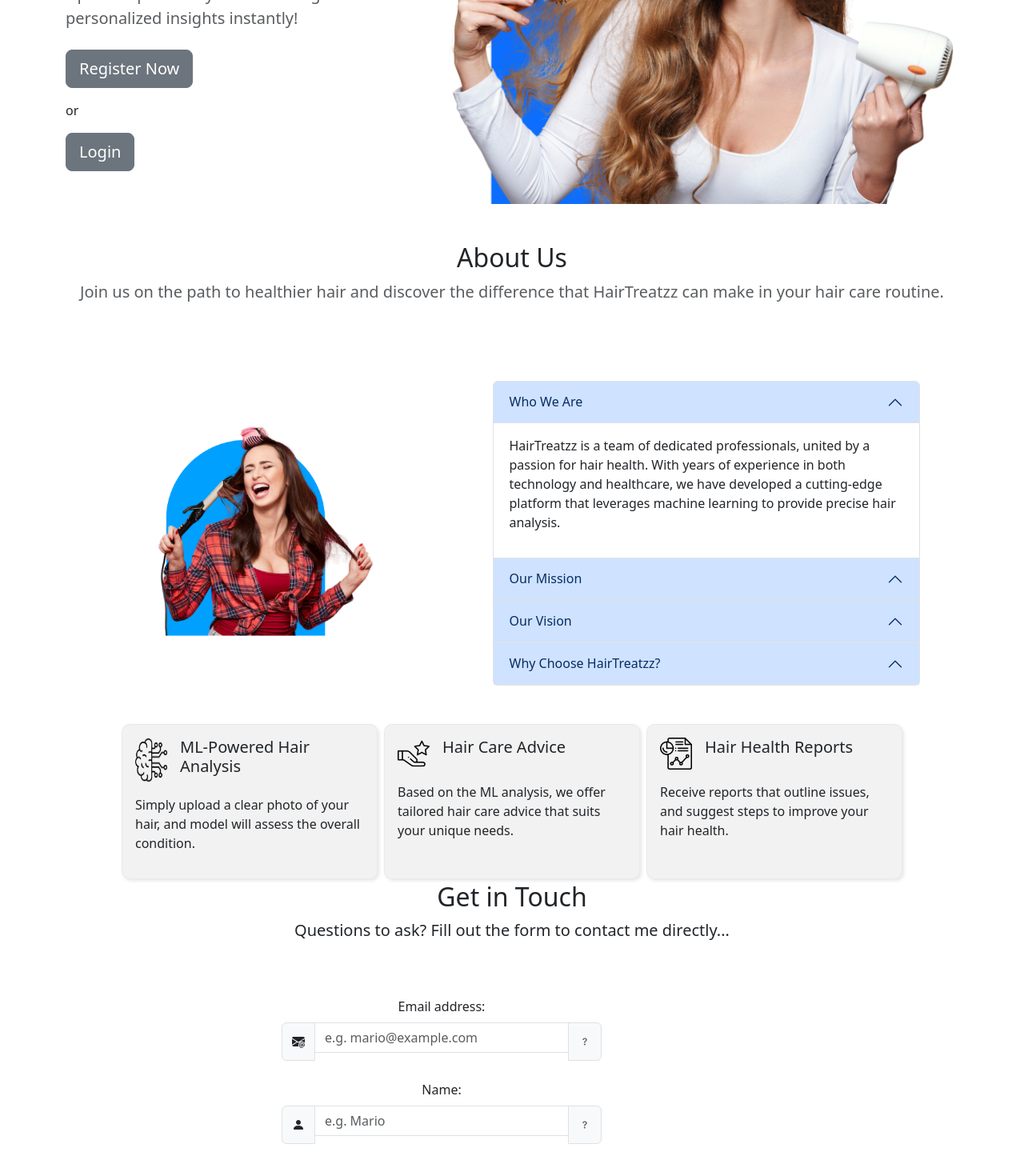
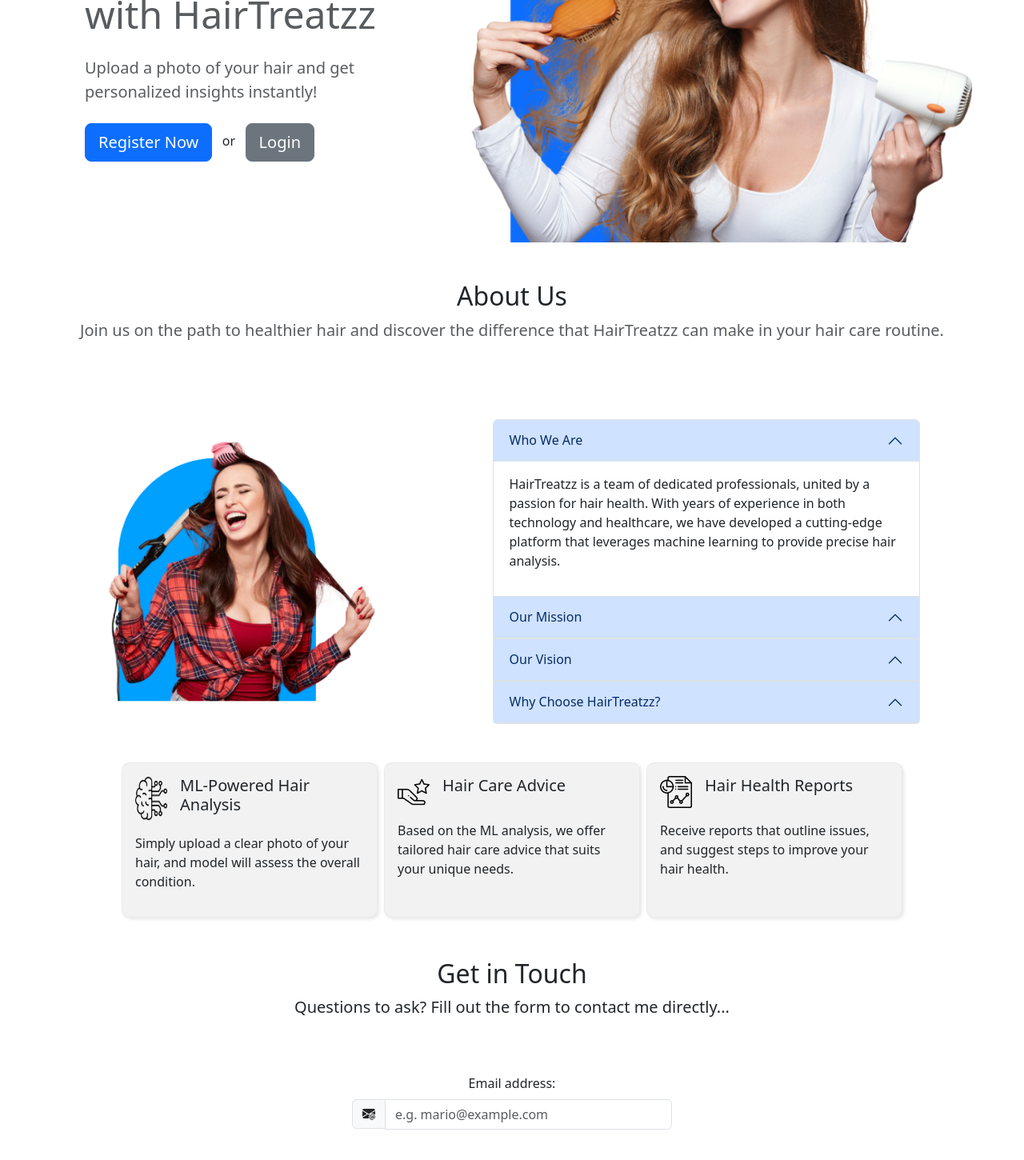
Before and after one commit to Usitha5555/frontend-Scalpdetector, a React (Create React App) app: page / in a window 1280 px wide. Shown: the part 360-1810 px from the top of the page at 80% size. Built offline with nearby package versions, Linux system fonts and the light colour scheme.

Commit message:
Style changes

```diff
--- a/src/components/Contact.jsx
+++ b/src/components/Contact.jsx
@@ -86,13 +86,13 @@
           </div>
         </div>
         <div className="row justify-content-center my-5">
-          <div className="col-lg-12">
+          <div className="d-flex justify-content-center">
             <form ref={form} onSubmit={sendEmail}>
               <label htmlFor="email" className="form-label">
                 Email address:
               </label>
               <div className="mb-4 input-group">
-                <span className="input-group-text">
+                <span className="input-group-text" style={{ height: "37px" }}>
                   <i className="bi bi-envelope-at-fill"></i>
                 </span>
                 <input
@@ -104,15 +104,6 @@
                   value={formData.from_name}
                   onChange={handleChange}
                 />
-                <span className="input-group-text">
-                  <span
-                    className="tt"
-                    data-bs-placement="bottom"
-                    title="Enter an email address to which we can reply to."
-                  >
-                    <i className="bi bi-question text-muted"></i>
-                  </span>
-                </span>
               </div>
               {errors.from_name && (
                 <span className="error">{errors.from_name}</span>
@@ -121,7 +112,7 @@
                 Name:
               </label>
               <div className="mb-4 input-group">
-                <span className="input-group-text">
+                <span className="input-group-text" style={{ height: "38px" }}>
                   <i className="bi bi-person-fill"></i>
                 </span>
                 <input
@@ -133,17 +124,10 @@
                   value={formData.to_name}
                   onChange={handleChange}
                 />
-                <span className="input-group-text">
-                  <span
-                    className="tt"
-                    data-bs-placement="bottom"
-                    title="Enter your first name."
-                  >
-                    <i className="bi bi-question text-muted"></i>
-                  </span>
-                </span>
               </div>
-              {errors.to_name && <span className="error">{errors.to_name}</span>}
+              {errors.to_name && (
+                <span className="error">{errors.to_name}</span>
+              )}
               <label htmlFor="subject" className="form-label">
                 What is your question about?
               </label>
@@ -163,7 +147,7 @@
                 <textarea
                   id="query"
                   className="form-control"
-                  style={{ height: "140px" }}
+                  style={{ width: "26.2vw", height: "140px" }}
                   name="message"
                   placeholder="Your query..."
                   value={formData.message}
@@ -171,7 +155,9 @@
                 ></textarea>
                 <label htmlFor="query">Your query...</label>
               </div>
-              {errors.message && <span className="error">{errors.message}</span>}
+              {errors.message && (
+                <span className="error">{errors.message}</span>
+              )}
               {messageSent && (
                 <p className="text-danger">Message sent successfully!</p>
               )}
--- a/src/components/Hero.jsx
+++ b/src/components/Hero.jsx
@@ -1,29 +1,33 @@
-import React from 'react';
-import { Link } from 'react-router-dom';
-import heroImage from '../assets/images/hero-image.png';
-import 'bootstrap/dist/css/bootstrap.min.css';
+import React from "react";
+import { Link } from "react-router-dom";
+import heroImage from "../assets/images/hero-image.png";
+import "bootstrap/dist/css/bootstrap.min.css";
 
 const Hero = () => {
   return (
-    <section id="intro">
+    <section id="intro" className="mt-5 ms-5">
       <div className="container-lg">
         <div className="row justify-content-center align-items-center">
           <div className="col-md-5 text-center text-md-start">
             <h1>
               <div className="display-4 fw-medium">Revitalize Your Hair</div>
-              <div className="display-5 text-muted fw-normal">with HairTreatzz</div>
+              <div className="display-5 text-muted fw-normal">
+                with HairTreatzz
+              </div>
             </h1>
             <p className="lead my-4 text-muted">
-              Upload a photo of your hair and get personalized insights instantly!
-            </p><p>
-            <Link to="/signup" className="btn btn-secondary btn-lg">
-              Register Now
-            </Link>
+              Upload a photo of your hair and get personalized insights
+              instantly!
             </p>
-            <p> or</p>
-            <Link to="/login" className="btn btn-secondary btn-lg">
-            Login
-            </Link>
+            <p>
+              <Link to="/signup" className="btn btn-primary btn-lg">
+                Register Now
+              </Link>
+              <span> &nbsp;&nbsp;or&nbsp;&nbsp; </span>
+              <Link to="/login" className="btn btn-secondary btn-lg">
+                Login
+              </Link>
+            </p>
           </div>
           <div className="col-md-7 text-center d-none d-md-block">
             <img className="img-fluid" src={heroImage} alt="Hero Image" />
--- a/src/pages/Home.js
+++ b/src/pages/Home.js
@@ -34,9 +34,13 @@
     <>
       <Navbar />
       <Hero />
-      <br/><br/>
+      <br />
+      <br />
       <About />
-      <section id="services" className="d-flex justify-content-center gap-2">
+      <section
+        id="services"
+        className="d-flex justify-content-center gap-2 mb-5"
+      >
         {data.map(({ cardImage, cardTitle, cardDesc }) => (
           <Services
             cardImage={cardImage}
```
Also changed, not shown: src/components/About.jsx (+5 -4 lines), src/assets/images/Untitled design.png (deleted), src/assets/images/about.png (added).
